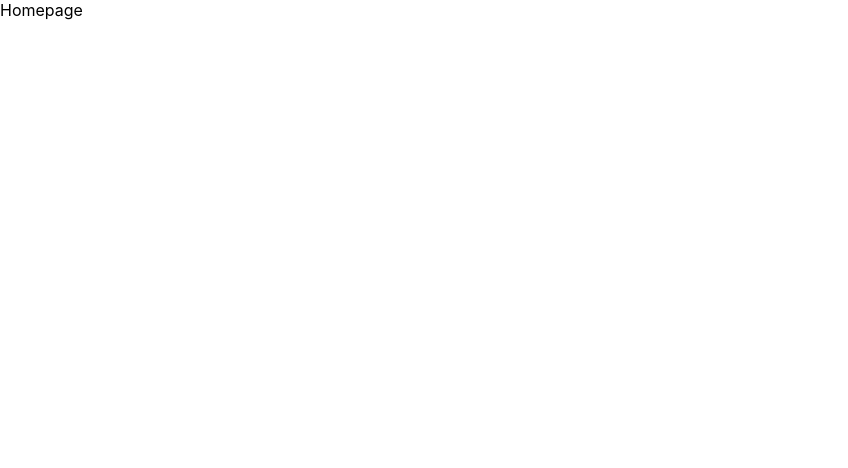
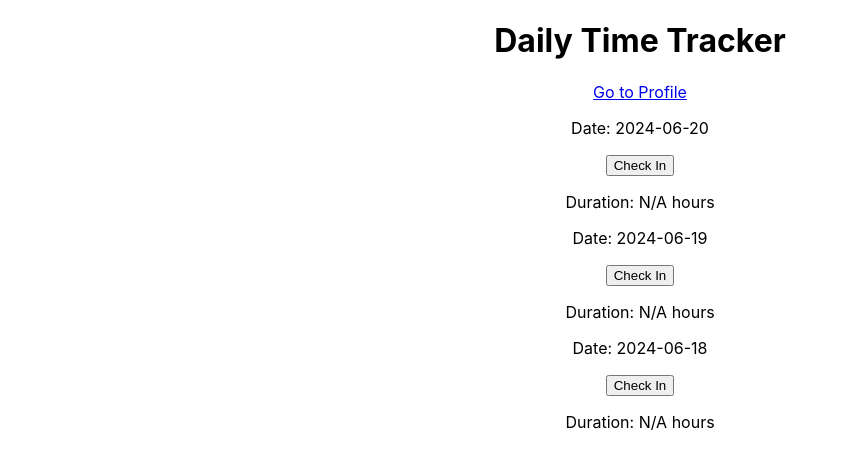
Before and after one commit to JohnLuis07/MidYear_Project, a React (Create React App) app in the folder midyearproject/: page /Homepage in a window 1280 px wide. Shown: the top 468 px of the page, without its empty margins (0-848 px from the left). Built offline with nearby package versions, Linux system fonts and the light colour scheme.

Commit message:
wala pulos yet

```diff
--- a/midyearproject/package.json
+++ b/midyearproject/package.json
@@ -7,6 +7,7 @@
     "@testing-library/react": "^13.4.0",
     "@testing-library/user-event": "^13.5.0",
     "axios": "^1.7.2",
+    "moment": "^2.30.1",
     "react": "^18.3.1",
     "react-dom": "^18.3.1",
     "react-router-dom": "^5.2.0",
--- a/midyearproject/src/App.js
+++ b/midyearproject/src/App.js
@@ -4,6 +4,7 @@ import "./index.css";
 import Login from "./Login.js";
 import SignUp from "./SignUp.js";
 import Homepage from "./Homepage.js";
+import Profile from "./Profile.js";
 import logo from './logo.svg';
 import './App.css';
 
@@ -25,6 +26,9 @@ function App() {
         <Route path="/Homepage">
           <Homepage />
         </Route>
+        <Route exact path="/Profile">
+          <Profile />
+        </Route>
       </Switch>
     </Router>
   );
--- a/midyearproject/src/Homepage.js
+++ b/midyearproject/src/Homepage.js
@@ -1,12 +1,99 @@
-import React from 'react';
+import React, { useState, useEffect } from 'react';
+import moment from 'moment';
+import { useLocation, Link } from 'react-router-dom';
 
-const Homepage = () => {
+function AttendanceCard({ date, record, onUpdateRecord }) {
+  const [isCheckedIn, setIsCheckedIn] = useState(record.isCheckedIn);
+  const [checkInTime, setCheckInTime] = useState(record.checkInTime ? moment(record.checkInTime) : null);
+  const [checkOutTime, setCheckOutTime] = useState(record.checkOutTime ? moment(record.checkOutTime) : null);
+
+  const handleCheckIn = () => {
+    const checkInMoment = moment();
+    setIsCheckedIn(true);
+    setCheckInTime(checkInMoment);
+    onUpdateRecord(date, { isCheckedIn: true, checkInTime: checkInMoment, checkOutTime: null });
+  };
+
+  const handleCheckOut = () => {
+    const checkOutMoment = moment();
+    setCheckOutTime(checkOutMoment);
+    onUpdateRecord(date, { ...record, checkOutTime: checkOutMoment });
+  };
+
+  const calculateDuration = () => {
+    if (checkOutTime && checkInTime) {
+      const duration = moment.duration(checkOutTime.diff(checkInTime));
+      return duration.asHours().toFixed(2);
+    }
+    return 'N/A';
+  };
+
   return (
-    <div>
-      Homepage
+    <div className="attendance-card">
+      <p>Date: {date.format('YYYY-MM-DD')}</p>
+      {isCheckedIn ? (
+        <>
+          <p>Check-In: {checkInTime.format('HH:mm')}</p>
+          {!checkOutTime && <button onClick={handleCheckOut}>Check Out</button>}
+        </>
+      ) : (
+        <button onClick={handleCheckIn}>Check In</button>
+      )}
+      {checkOutTime && <p>Check-Out: {checkOutTime.format('HH:mm')}</p>}
+      <p>Duration: {calculateDuration()} hours</p>
     </div>
   );
 }
 
+function AttendanceList() {
+  const [attendanceRecords, setAttendanceRecords] = useState({});
 
-export default Homepage
+  useEffect(() => {
+    const storedRecords = localStorage.getItem('attendanceRecords');
+    if (storedRecords) {
+      setAttendanceRecords(JSON.parse(storedRecords));
+    }
+  }, []);
+
+  useEffect(() => {
+    localStorage.setItem('attendanceRecords', JSON.stringify(attendanceRecords));
+  }, [attendanceRecords]);
+
+  const handleUpdateRecord = (date, record) => {
+    setAttendanceRecords((prevRecords) => ({
+      ...prevRecords,
+      [date.format('YYYY-MM-DD')]: record,
+    }));
+  };
+
+  const dates = [moment(), moment().subtract(1, 'days'), moment().subtract(2, 'days')];
+
+  return (
+    <div className="attendance-list">
+      {dates.map((date) => (
+        <AttendanceCard
+          key={date.format('YYYY-MM-DD')}
+          date={date}
+          record={attendanceRecords[date.format('YYYY-MM-DD')] || {}}
+          onUpdateRecord={handleUpdateRecord}
+        />
+      ))}
+    </div>
+  );
+}
+
+function App() {
+  const userEmail = localStorage.getItem('userEmail');
+
+  return (
+    <div className="App">
+      <h1>Daily Time Tracker</h1>
+        <div className="ButProfile">
+          <Link to={`/profile?email=${userEmail}`}>Go to Profile</Link>
+        </div>
+        <AttendanceList />
+    </div>
+  );
+}
+
+export default App;
--- a/midyearproject/src/Login.js
+++ b/midyearproject/src/Login.js
@@ -1,13 +1,13 @@
 import React, { useState } from "react";
 import { Link, useHistory } from "react-router-dom";
-import "./index.css"; // Ensure this import includes the custom CSS
+import "./index.css";
 import logo from "./img/scholarflow_logo.png";
 import "./Login.css";
 import axios from 'axios';
 
 const Login = () => {
-    const [email, SetEmail] = useState('');
-    const [password, SetPassword] = useState('');
+    const [email, setEmail] = useState('');
+    const [password, setPassword] = useState('');
     const [loginError, setLoginError] = useState(null);
 
     const history = useHistory();
@@ -22,7 +22,10 @@ const Login = () => {
             password: user.password,
         }).then((response) => {
             if (response.data.message === "Login Successful") {
-                history.push("/Homepage");
+                localStorage.setItem('userEmail', user.email); // Store email in local storage
+                history.push({
+                    pathname: "/Homepage"
+                });
             } else {
                 console.log(response.data.message);
                 setLoginError(response.data.message);
@@ -42,7 +45,7 @@ const Login = () => {
                             type="text"
                             placeholder="Email"
                             value={email}
-                            onChange={(e)=> SetEmail(e.target.value)}
+                            onChange={(e) => setEmail(e.target.value)}
                             required
                         />
                     </div>
@@ -51,7 +54,7 @@ const Login = () => {
                             type="password"
                             placeholder="Password"
                             value={password}
-                            onChange={(e)=> SetPassword(e.target.value)}
+                            onChange={(e) => setPassword(e.target.value)}
                             required
                         />
                     </div>
@@ -66,4 +69,4 @@ const Login = () => {
     );
 };
 
-export default Login
+export default Login;
--- /dev/null
+++ b/midyearproject/src/Profile.css
@@ -0,0 +1,22 @@
+.profile-container {
+    padding: 20px;
+    max-width: 600px;
+    margin: auto;
+    background-color: #f9f9f9;
+    border-radius: 8px;
+    box-shadow: 0 0 10px rgba(0, 0, 0, 0.1);
+  }
+
+  .profile-container h1 {
+    text-align: center;
+    margin-bottom: 20px;
+  }
+
+  .profile-container p {
+    font-size: 18px;
+    margin: 10px 0;
+  }
+
+  .profile-container strong {
+    font-weight: bold;
+  }
--- /dev/null
+++ b/midyearproject/src/Profile.js
@@ -0,0 +1,45 @@
+import React, { useState, useEffect } from 'react';
+import axios from 'axios';
+
+function Profile() {
+  const [user, setUser] = useState(null);
+  const [error, setError] = useState(null);
+  const userEmail = localStorage.getItem('userEmail');
+
+  useEffect(() => {
+    if (userEmail) {
+      const fetchUserData = async () => {
+        try {
+          const response = await axios.get(`http://localhost:3001/profile?email=${userEmail}`);
+          setUser(response.data);
+        } catch (error) {
+          console.error('Error fetching user data:', error);
+          setError('Error fetching user data');
+        }
+      };
+
+      fetchUserData();
+    } else {
+      setError('No email provided');
+    }
+  }, [userEmail]);
+
+  return (
+    <div className="profile-container">
+      <h2>User Profile</h2>
+      {error ? (
+        <p>{error}</p>
+      ) : user ? (
+        <div>
+          <p><strong>Full Name:</strong> {user.fullname}</p>
+          <p><strong>Email:</strong> {user.email}</p>
+          <p><strong>Username:</strong> {user.username}</p>
+        </div>
+      ) : (
+        <p>Loading user profile...</p>
+      )}
+    </div>
+  );
+}
+
+export default Profile;
```
Also changed, not shown: midyearproject/src/Homepage.css (added), 2 other files (tests, documents, lock files or other folders).
